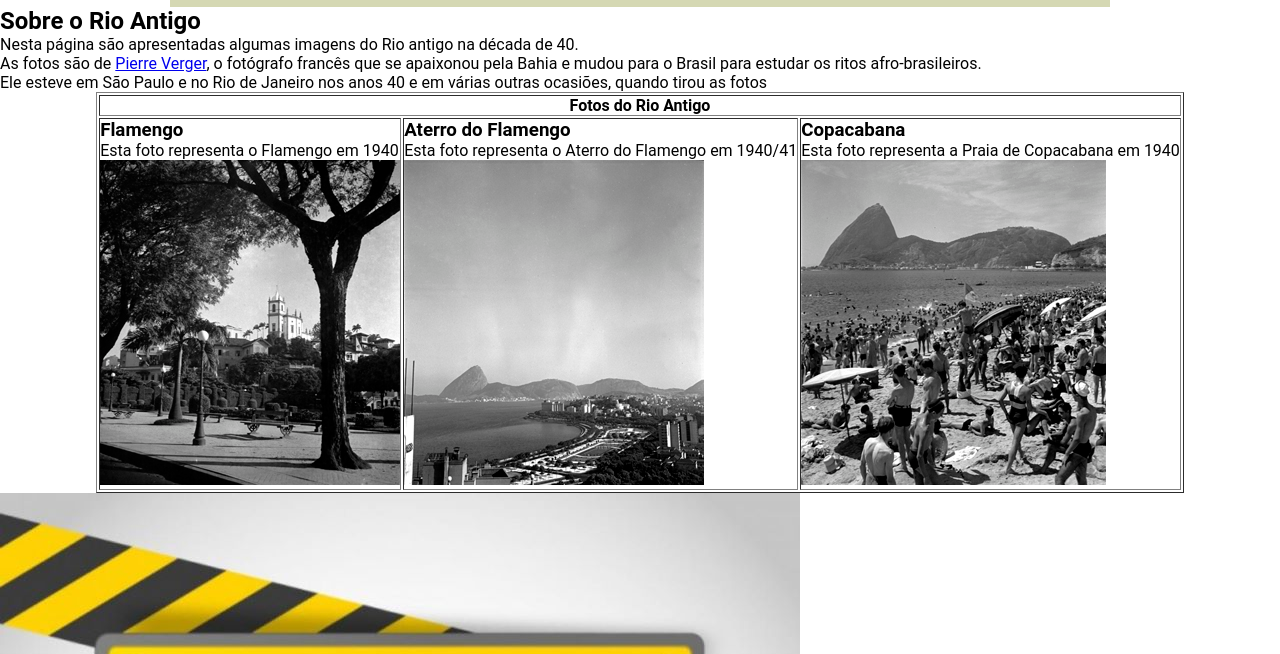
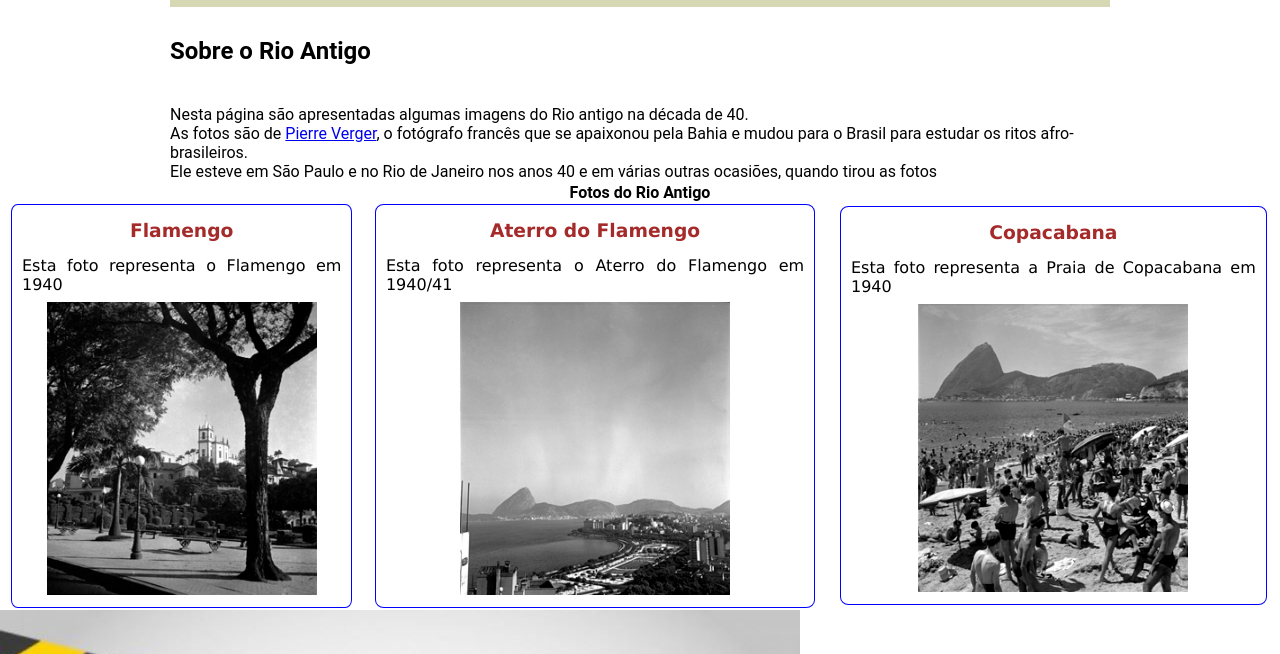
Before and after one commit to JoaoVictor215/rioantigo, a plain HTML site: page ExercicioA15/fotos.html in a window 1280 px wide. Shown: the part 146-800 px from the top of the page. Drawn offline with Linux system fonts and the light colour scheme; a web font is replaced by a local one.

Commit message:
atualização metade da aula 18

```diff
--- a/ExercicioA15/css/aula.css
+++ b/ExercicioA15/css/aula.css
@@ -46,21 +46,10 @@
     border-bottom: 1px solid rgb(224,134,30);
 }
 
-.conteudo-primcipal {
+.conteudo-principal {
     width: 940px;
 
 }
-
-
-
-
-
-
-
-
-
-
-
 
 .titulo-principal {
     font-family: Arial, Helvetica, sans-serif, cursive;
@@ -93,3 +82,58 @@
     padding: 5px 0 5px 0;
     text-align: justify;
 }
+
+.sobre-rio-antigo{
+    margin: 20px 0 30px 0;
+    padding: 10px 0;
+    box-sizing: content-box;
+}
+
+.sobre-rio-antigo h3 {
+    padding: 10px 0;
+    font-family: monospace;
+    font-size: 20px;
+    color: brown;
+}
+
+.conteudo-rio-antigo-cabecalho {
+    padding-top: 20px;
+    padding-bottom: 10px;
+    font-family: 'Arima', cursive;
+    font-size: 20px;
+}
+
+.conteudo-rio-antigo {
+    border: 1px solid blue;
+    border-radius: 2%;
+    width: 95%;
+
+}
+.conteudo-rio-antigo:hover {
+    border: 4px solid violet;
+}
+
+.conteudo-rio-antigo h3, .conteudo-rio-antigo p {
+    font-family: 'Lucida Sans', 'Lucida Sans Regular', 'Lucida Grande', 'Lucida Sans Unicode', Geneva, Verdana, sans-serif;
+}
+
+.conteudo-rio-antigo h3 {
+    color: brown;
+    margin: 15px 0;
+    text-align: center;
+}
+
+.conteudo-rio-antigo p {
+    text-align: justify;
+    padding: 0 10px;
+}
+
+.conteudo-rio-antigo-img {
+    align-content: center;
+    margin: 8px 0;
+    text-align: center;
+}
+
+.conteudo-rio-antigo-img img {
+    width: 270px;
+}
--- a/ExercicioA15/fotos.html
+++ b/ExercicioA15/fotos.html
@@ -32,7 +32,7 @@
         </header>
 
         <main class="conteudo-principal">
-            <div>
+            <div class="sobre-rio-antigo">
                 <h2>Sobre o Rio Antigo</h2>
             </div>
             <div>
@@ -46,7 +46,7 @@
 
 
         <div>
-            <table border="1">
+            <table>
                 <thead>
                     <tr>
                         <th colspan="3">Fotos do Rio Antigo</th>
@@ -55,28 +55,28 @@
                 <tbody>
                     <tr>
                         <td>
-                            <div>
+                            <div  class="conteudo-rio-antigo">
                                 <h3>Flamengo</h3>
                                 <p>Esta foto representa o Flamengo em 1940</p>
-                                <div>
+                                <div class="conteudo-rio-antigo-img">
                                     <img src="img/rio-de-janeiro-flamengo-1940.jpg" alt="Praia do Flamengo">
                                 </div>
                             </div>
                         </td>
                         <td>
-                            <div>
+                            <div class="conteudo-rio-antigo">
                                 <h3>Aterro do Flamengo</h3>
                                 <p>Esta foto representa o Aterro do Flamengo em 1940/41</p>
-                                <div>
+                                <div class="conteudo-rio-antigo-img">
                                     <img src="img/aterro-do-flamengo-1940-41.jpg" alt="Aterro do Flamengo">
                                 </div>
                             </div>
                         </td>
                         <td>
-                            <div>
+                            <div class="conteudo-rio-antigo">
                                 <h3>Copacabana</h3>
                                 <p>Esta foto representa a Praia de Copacabana em 1940</p>
-                                <div>
+                                <div class="conteudo-rio-antigo-img">
                                     <img src="img/praia-copacabana-1940.jpg" alt="Praia de Copacabana">
                                 </div>
                             </div>
```
